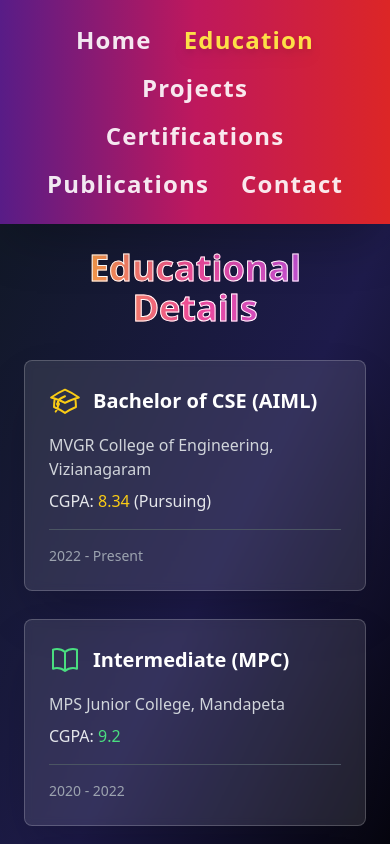
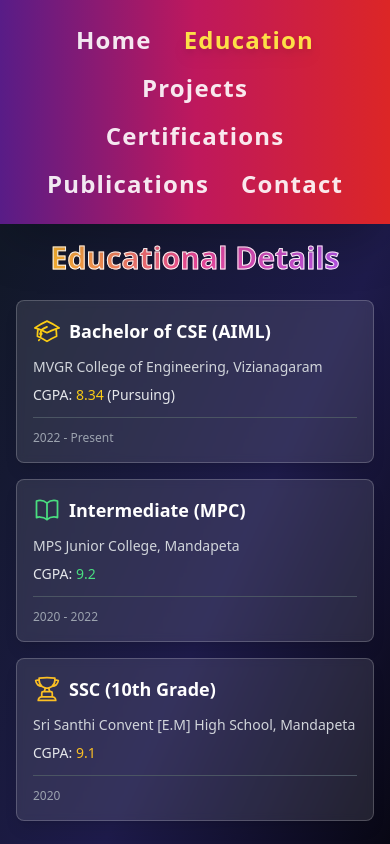
Before and after one commit to palingivinod/My-Portfolio, a React (Vite) app: page /education in a window 390 px wide. Shown: the top 844 px of the page. Built offline with nearby package versions, Linux system fonts and the light colour scheme.

Commit message:
Education.jsx

```diff
--- a/src/components/Education.jsx
+++ b/src/components/Education.jsx
@@ -1,61 +1,60 @@
+
 import { AcademicCapIcon, BookOpenIcon, TrophyIcon } from '@heroicons/react/24/outline';
 
 const Education = () => {
   return (
-    <div className="h-[91vh] bg-gradient-to-br from-gray-900 via-indigo-950 to-black p-6 ">
-      <h1
-        className="text-4xl font-extrabold text-center mb-8 bg-gradient-to-r from-yellow-400 via-pink-500 to-purple-500 bg-clip-text text-transparent "
-        style={{ WebkitTextStroke: '1px white' }}
-      >
+    <div className="min-h-screen bg-gradient-to-br from-gray-900 via-indigo-950 to-black p-4 sm:p-6">
+
+      <h1 className="text-3xl sm:text-4xl font-extrabold text-center mb-6 sm:mb-8 bg-gradient-to-r from-yellow-400 via-pink-500 to-purple-500 bg-clip-text text-transparent" style={{ WebkitTextStroke: '1px white' }}>
         Educational Details
       </h1>
 
-      <div className="flex flex-col md:flex-row gap-7 justify-center items-stretch ">
 
-        <div className="bg-white/10 backdrop-blur-sm p-6 rounded-lg shadow-2xl border border-white/20 hover:border-green-400  flex-1 max-w-md transition-transform duration-500 ease-in-out hover:scale-110 hover:shadow-yellow-400
-">
-          <div className="flex items-center mb-4">
-            <AcademicCapIcon className="h-8 w-8 text-yellow-400 mr-3" />
-            <h2 className="text-xl font-semibold text-white">Bachelor of CSE (AIML)</h2>
+      <div className="flex flex-col md:flex-row gap-4 sm:gap-6 justify-center items-center md:items-stretch">
+
+        <div className="w-full sm:w-auto bg-white/10 backdrop-blur-sm p-4 sm:p-6 rounded-lg shadow-lg hover:shadow-yellow-400 border border-white/20 hover:border-green-400 transition-all duration-300 ease-in-out transform hover:scale-[1.02] max-w-md">
+          <div className="flex items-center mb-3 sm:mb-4">
+            <AcademicCapIcon className="h-7 w-7 sm:h-8 sm:w-8 text-yellow-400 mr-2 sm:mr-3" />
+            <h2 className="text-lg sm:text-xl font-semibold text-white">Bachelor of CSE (AIML)</h2>
           </div>
-          <p className="text-gray-300 mb-2">MVGR College of Engineering, Vizianagaram</p>
-          <p className="text-gray-200 font-medium">
+          <p className="text-sm sm:text-base text-gray-300 mb-2">MVGR College of Engineering, Vizianagaram</p>
+          <p className="text-sm sm:text-base text-gray-200 font-medium">
             CGPA: <span className="text-yellow-400">8.34</span> (Pursuing)
           </p>
-          <div className="mt-4 pt-4 border-t border-gray-600">
-            <p className="text-sm text-gray-400">2022 - Present</p>
+          <div className="mt-3 sm:mt-4 pt-3 sm:pt-4 border-t border-gray-600">
+            <p className="text-xs sm:text-sm text-gray-400">2022 - Present</p>
           </div>
         </div>
 
-        <div className="bg-white/10 backdrop-blur-sm p-6 rounded-lg shadow-2xl hover:shadow-green-400 border border-white/20 hover:border-blue-400 transition-all duration-300 flex-1 max-w-md  ease-in-out hover:scale-110
-">
-          <div className="flex items-center mb-4">
-            <BookOpenIcon className="h-8 w-8 text-green-400 mr-3" />
-            <h2 className="text-xl font-semibold text-white">Intermediate (MPC)</h2>
+
+        <div className="w-full sm:w-auto bg-white/10 backdrop-blur-sm p-4 sm:p-6 rounded-lg shadow-lg hover:shadow-green-400 border border-white/20 hover:border-blue-400 transition-all duration-300 ease-in-out transform hover:scale-[1.02] max-w-md">
+          <div className="flex items-center mb-3 sm:mb-4">
+            <BookOpenIcon className="h-7 w-7 sm:h-8 sm:w-8 text-green-400 mr-2 sm:mr-3" />
+            <h2 className="text-lg sm:text-xl font-semibold text-white">Intermediate (MPC)</h2>
           </div>
-          <p className="text-gray-300 mb-2">MPS Junior College, Mandapeta</p>
-          <p className="text-gray-200 font-medium">
+          <p className="text-sm sm:text-base text-gray-300 mb-2">MPS Junior College, Mandapeta</p>
+          <p className="text-sm sm:text-base text-gray-200 font-medium">
             CGPA: <span className="text-green-400">9.2</span>
           </p>
-          <div className="mt-4 pt-4 border-t border-gray-600">
-            <p className="text-sm text-gray-400">2020 - 2022</p>
+          <div className="mt-3 sm:mt-4 pt-3 sm:pt-4 border-t border-gray-600">
+            <p className="text-xs sm:text-sm text-gray-400">2020 - 2022</p>
           </div>
         </div>
 
-        <div className="bg-white/10 backdrop-blur-sm p-6 rounded-lg shadow-2xl hover:shadow-amber-400 border border-white/20  ease-in-out hover:scale-110  transition-all duration-300 flex-1 max-w-md">
-          <div className="flex items-center mb-4">
-            <TrophyIcon className="h-8 w-8 text-amber-400 mr-3" />
-            <h2 className="text-xl font-semibold text-white">SSC (10th Grade)</h2>
+
+        <div className="w-full sm:w-auto bg-white/10 backdrop-blur-sm p-4 sm:p-6 rounded-lg shadow-lg hover:shadow-amber-400 border border-white/20 hover:border-amber-400 transition-all duration-300 ease-in-out transform hover:scale-[1.02] max-w-md">
+          <div className="flex items-center mb-3 sm:mb-4">
+            <TrophyIcon className="h-7 w-7 sm:h-8 sm:w-8 text-amber-400 mr-2 sm:mr-3" />
+            <h2 className="text-lg sm:text-xl font-semibold text-white">SSC (10th Grade)</h2>
           </div>
-          <p className="text-gray-300 mb-2">Sri Santhi Convent [E.M] High School, Mandapeta</p>
-          <p className="text-gray-200 font-medium">
+          <p className="text-sm sm:text-base text-gray-300 mb-2">Sri Santhi Convent [E.M] High School, Mandapeta</p>
+          <p className="text-sm sm:text-base text-gray-200 font-medium">
             CGPA: <span className="text-amber-400">9.1</span>
           </p>
-          <div className="mt-4 pt-4 border-t border-gray-600">
-            <p className="text-sm text-gray-400">2020</p>
+          <div className="mt-3 sm:mt-4 pt-3 sm:pt-4 border-t border-gray-600">
+            <p className="text-xs sm:text-sm text-gray-400">2020</p>
           </div>
         </div>
-
       </div>
     </div>
   );
```
